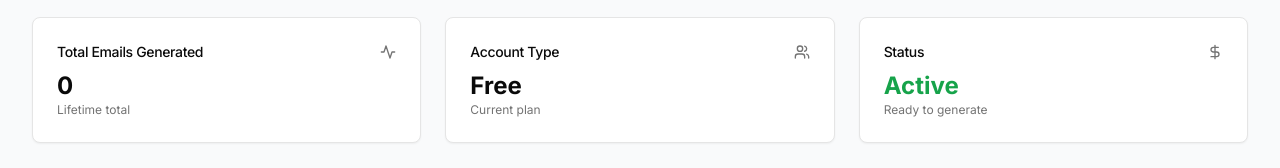
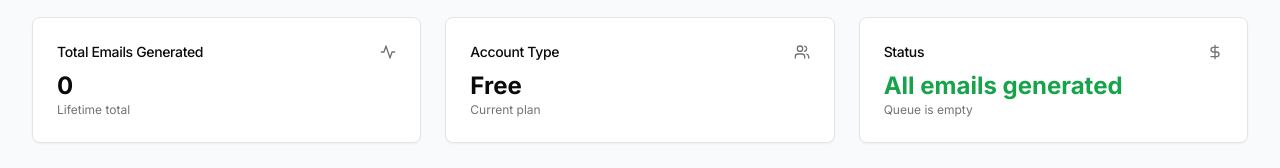
Before and after one commit to Mishra-Manit/scribe-frontend, a Next.js app: page /dashboard in a window 1280 px wide. Shown: the part 268-436 px from the top of the page. Built offline with nearby package versions, Linux system fonts and the light colour scheme; no server answers; the database is empty; sample sign-in values are in the browser's storage.

Commit message:
queue status

```diff
--- a/app/dashboard/page.tsx
+++ b/app/dashboard/page.tsx
@@ -10,6 +10,7 @@ import { db } from "../../config/firebase";
 import { collection, onSnapshot, Timestamp } from "firebase/firestore";
 import { Button } from "@/components/ui/button";
 import { Copy, Check } from "lucide-react";
+import { useEmailGeneration } from "@/context/EmailGenerationProvider";
 
 interface EmailHistory {
   id: string;
@@ -23,6 +24,7 @@ interface EmailHistory {
 
 export default function DashboardPage() {
   const { user } = useAuth();
+  const { emailQueue } = useEmailGeneration();
   const [emailCount, setEmailCount] = useState(0);
   const [emailHistory, setEmailHistory] = useState<EmailHistory[]>([]);
   const [hoveredEmailId, setHoveredEmailId] = useState<string | null>(null);
@@ -169,10 +171,21 @@ export default function DashboardPage() {
                     </svg>
                   </CardHeader>
                   <CardContent>
-                    <div className="text-2xl font-bold text-green-600">Active</div>
-                    <p className="text-xs text-muted-foreground">
-                      Ready to generate
-                    </p>
+                    {emailQueue.length > 0 ? (
+                      <>
+                        <div className="text-2xl font-bold text-yellow-600">Generating...</div>
+                        <p className="text-xs text-muted-foreground">
+                          {emailQueue.length} emails in queue
+                        </p>
+                      </>
+                    ) : (
+                      <>
+                        <div className="text-2xl font-bold text-green-600">All emails generated</div>
+                        <p className="text-xs text-muted-foreground">
+                          Queue is empty
+                        </p>
+                      </>
+                    )}
                   </CardContent>
                 </Card>
               </div>
```
